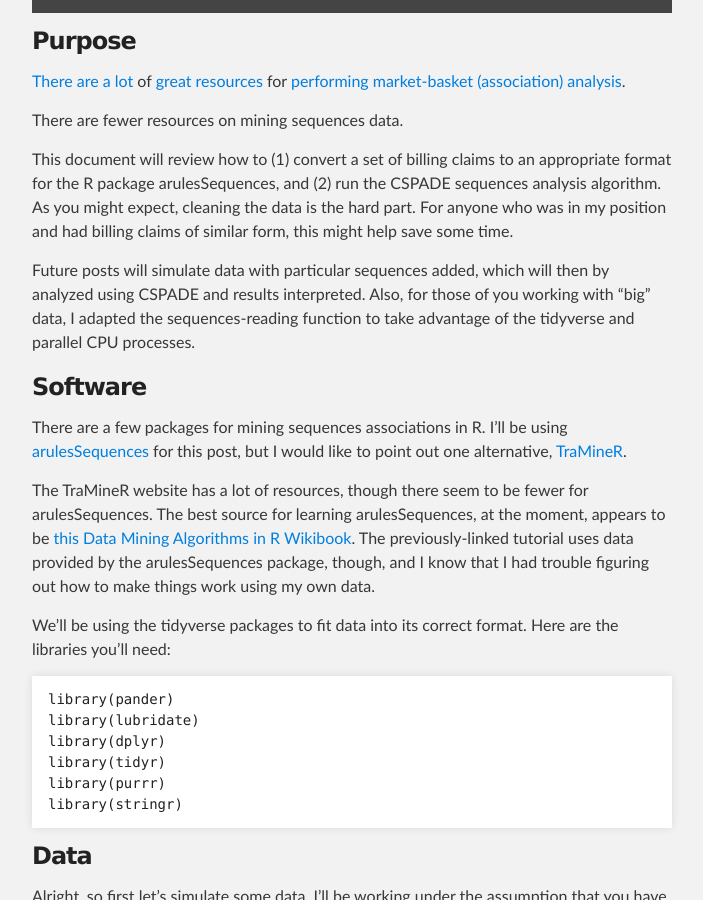
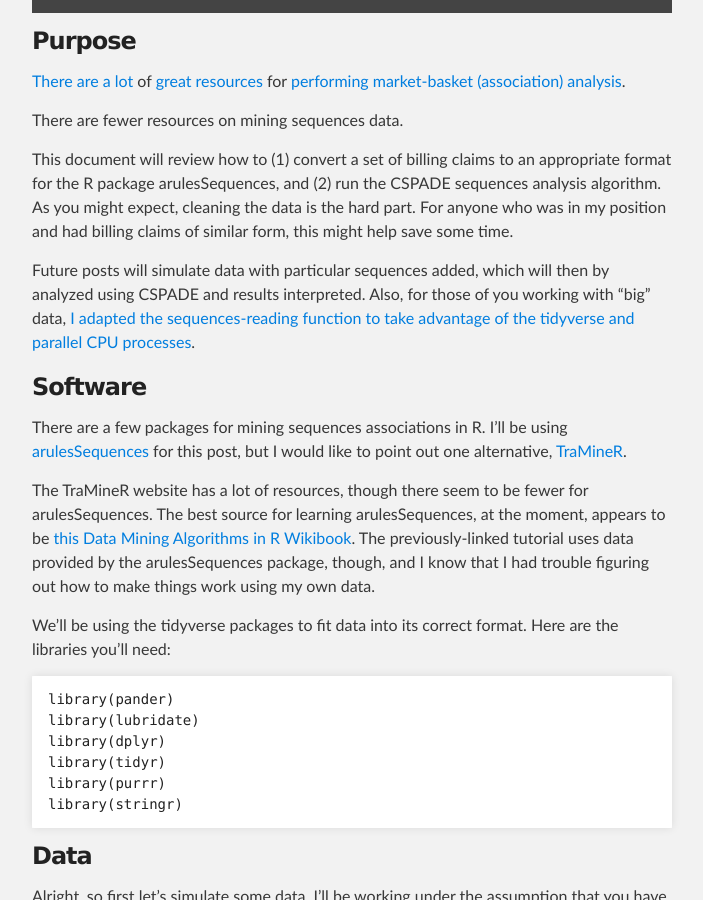
Before and after one commit to mustafaascha/mustafaascha.github.io, a Jekyll site: the page built from _posts/2016-09-05-Claims_Sequences.md, in a window 1280 px wide and 900 px high, scrolled down 306 px. Shown: the whole window, without its empty margins (288-991 px from the left). Built offline with Jekyll 4.4.1, drawn with Linux system fonts in a browser that asks for light colours; part of the change alters nothing that is shown.

```diff
--- a/_posts/2016-09-05-Claims_Sequences.md
+++ b/_posts/2016-09-05-Claims_Sequences.md
@@ -23,8 +23,8 @@ my position and had billing claims of similar form, this might help save some ti
 
 Future posts will simulate data with particular sequences added, which will then by
 analyzed using CSPADE and results interpreted. Also, for those of you working with
-"big" data, I adapted the sequences-reading function to take advantage of
-the tidyverse and parallel CPU processes.
+"big" data, [I adapted the sequences-reading function to take advantage of
+the tidyverse and parallel CPU processes](https://github.com/mustafaascha/arulesSequences).
 
 ### Software
 
```
